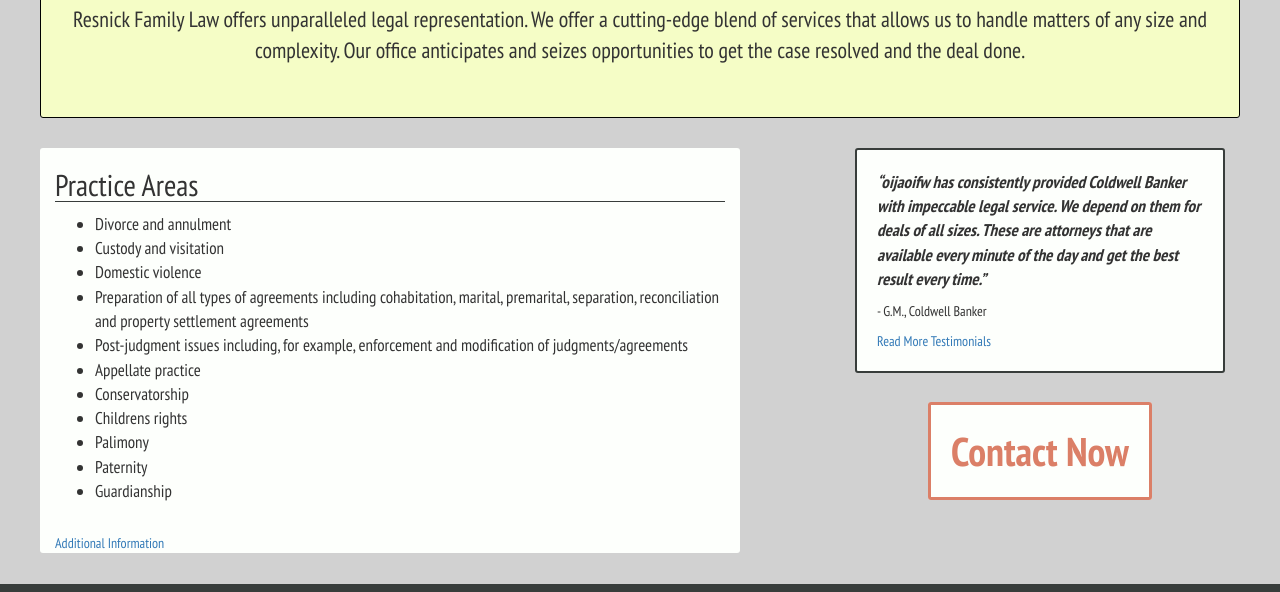
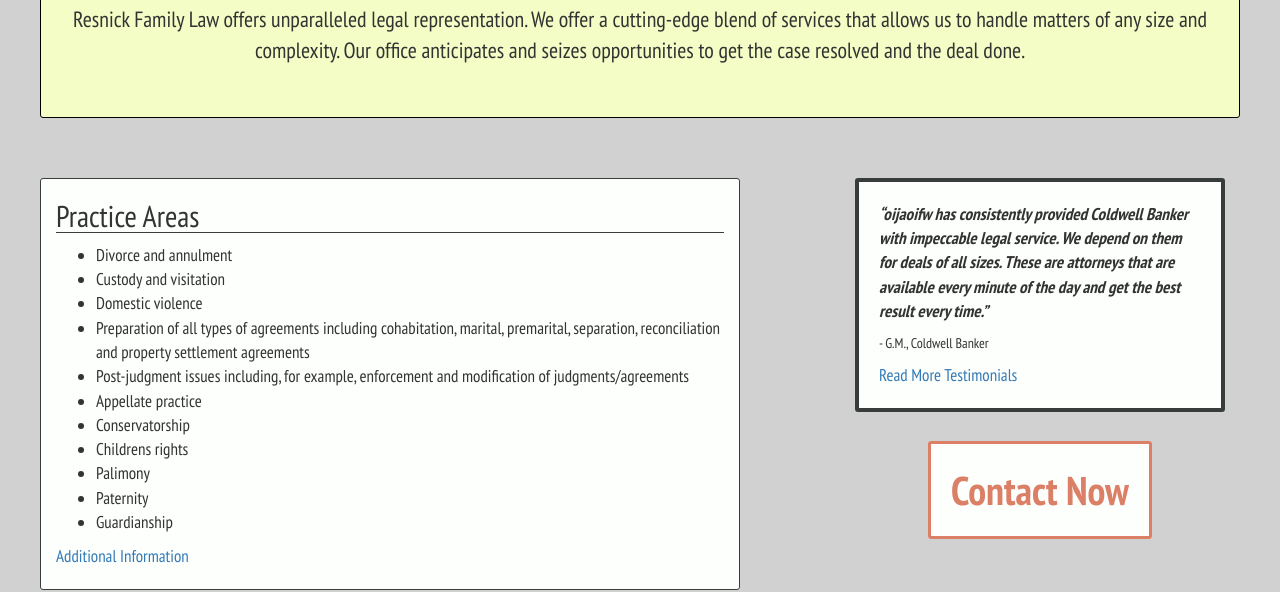
Before and after one commit to thaynsworth/resnick-family-law, a website: page index.html in a window 1280 px wide. Shown: the part 769-1361 px from the top of the page. Drawn offline with Linux system fonts and the light colour scheme; grey boxes are pictures that could not be loaded; files whose address does not match are found by name.

Commit message:
updated home practices area

```diff
--- a/assets/less/partials/home.less
+++ b/assets/less/partials/home.less
@@ -1,11 +1,12 @@
 #home {
 	padding: 30px 0 30px 0;
+	margin-bottom: 40px;
 
 	.resnick-summary {
 		background-color: @yellow2;
 		padding-top: 20px;
 		padding-bottom: 40px;
-		// margin-bottom: 20px;
+		margin-bottom: 30px;
 		border-radius: 3px;
 		border: 1px solid black;
 
@@ -26,9 +27,12 @@
 		margin-top: 30px;
 
 		.practice-areas {
-			// border: 2px solid @dark-grey;
+			border: 1px solid @dark-grey;
 			border-radius: 3px;
 			background-color: @off-white;
+			margin-bottom: 20px;
+			// padding-top: 20px;
+			padding-bottom: 20px;
 
 			h3 {
 				border-bottom: 1px solid @dark-grey;
@@ -38,11 +42,15 @@
 			li {
 				font-size: 17px;
 			}
+
+			a {
+				font-size: 17px;
+			}
 		}
 
 		.testimonials-home {
 
-			border: 2px solid @dark-grey;
+			border: 4px solid @dark-grey;
 			border-radius: 3px;
 			background-color: @off-white;
 			padding: 20px;
@@ -57,6 +65,10 @@
 				span {
 				font-style: italic;
 				}
+			}
+
+			a {
+				font-size: 17px;
 			}
 		}
 
--- a/index.html
+++ b/index.html
@@ -135,8 +135,8 @@
     </div>
 
     <div class="container" id="home">
-      <div class="row resnick-summary">
-        <div class="col-xs-12 col-sm-12 col-md-12 text-center">
+      <div class="row">
+        <div class="col-xs-12 col-sm-12 col-md-12 text-center resnick-summary">
           <h2>Resnick Family Law</h2>
           <p>Resnick Family Law offers unparalleled legal representation. We offer a cutting-edge blend of services that allows us to handle matters of any size and complexity. Our office anticipates and seizes opportunities to get the case resolved and the deal done.</p>
         </div>
@@ -157,7 +157,6 @@
             <li>Paternity</li>
             <li>Guardianship</li>
           </ul>
-          <br>
           <a href="#law">Additional Information</a>
         </div>
         <div class="col-xs-12 col-sm-4 col-sm-offset-1 col-md-4 col-md-offset-1">
@@ -169,11 +168,6 @@
           <div class="home-contact">
             <a href="#testimonials">Contact Now</a>
           </div>
-        </div>
-      </div>
-      <div class="row">
-        <div class="col-xs-10 col-xs-offset1 col-sm-4 col-sm-offset-1 col-md-4 col-md-offset-1">
-
         </div>
       </div>
     </div>
```
Also changed, not shown: dist/css/styles.css, dist/css/styles.min.css.
